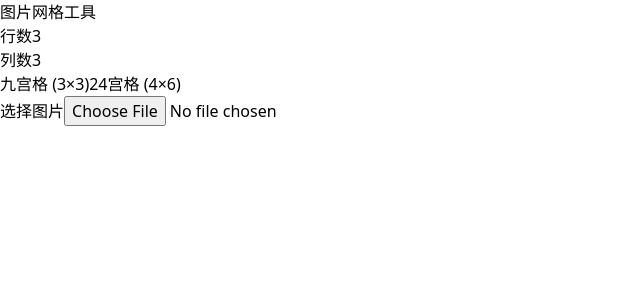
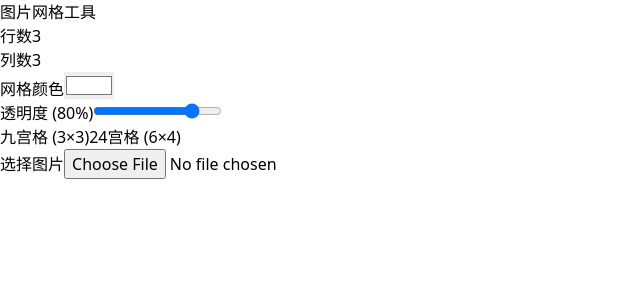
Before and after one commit to kidwon/image-grid-tool, a React (Vite) app: page / in a window 1280 px wide. Shown: the top 300 px of the page, without its empty margins (0-640 px from the left). Built offline with nearby package versions, Linux system fonts and the light colour scheme.

Commit message:
feat: little improve

```diff
--- a/src/App.jsx
+++ b/src/App.jsx
@@ -6,6 +6,8 @@ export default function App() {
   const [rows, setRows] = useState(3);
   const [cols, setCols] = useState(3);
   const [error, setError] = useState('');
+  const [gridColor, setGridColor] = useState('#ffffff'); // 默认白色
+  const [gridOpacity, setGridOpacity] = useState(0.8); // 默认透明度
   const canvasRef = useRef(null);
   const fileInputRef = useRef(null);
 
@@ -58,7 +60,23 @@ export default function App() {
     }
   };
 
-  const drawImageWithGrid = (img, currentRows = rows, currentCols = cols) => {
+  const handleColorChange = (e) => {
+    const newColor = e.target.value;
+    setGridColor(newColor);
+    if (selectedImage) {
+      drawImageWithGrid(selectedImage, rows, cols, newColor, gridOpacity);
+    }
+  };
+
+  const handleOpacityChange = (e) => {
+    const newOpacity = parseFloat(e.target.value);
+    setGridOpacity(newOpacity);
+    if (selectedImage) {
+      drawImageWithGrid(selectedImage, rows, cols, gridColor, newOpacity);
+    }
+  };
+
+  const drawImageWithGrid = (img, currentRows = rows, currentCols = cols, color = gridColor, opacity = gridOpacity) => {
     const canvas = canvasRef.current;
     const ctx = canvas.getContext('2d');
 
@@ -70,7 +88,8 @@ export default function App() {
     ctx.drawImage(img, 0, 0);
 
     // Draw grid
-    ctx.strokeStyle = 'rgba(255, 255, 255, 0.8)';
+    const rgba = hexToRgba(color, opacity);
+    ctx.strokeStyle = rgba;
     ctx.lineWidth = 2;
 
     // Draw vertical lines
@@ -92,12 +111,30 @@ export default function App() {
     }
   };
 
+  const hexToRgba = (hex, opacity) => {
+    const r = parseInt(hex.slice(1, 3), 16);
+    const g = parseInt(hex.slice(3, 5), 16);
+    const b = parseInt(hex.slice(5, 7), 16);
+    return `rgba(${r}, ${g}, ${b}, ${opacity})`;
+  };
+
   const downloadImage = () => {
     const canvas = canvasRef.current;
+    const imageData = canvas.toDataURL('image/png');
+
+    // 检测是否是iOS设备
+    const isIOS = /iPad|iPhone|iPod/.test(navigator.userAgent);
+
+    if (isIOS) {
+      // iOS设备：打开图片在新窗口，用户可以长按保存
+      window.open(imageData);
+    } else {
+      // 其他设备：使用常规下载方式
       const link = document.createElement('a');
       link.download = `grid-${rows}x${cols}.png`;
-    link.href = canvas.toDataURL();
+      link.href = imageData;
       link.click();
+    }
   };
 
   const presetGrid = (presetRows, presetCols) => {
@@ -147,6 +184,34 @@ export default function App() {
                 </div>
               </div>
 
+              <div className="flex gap-4">
+                <div className="flex-1">
+                  <label className="block text-sm font-medium text-gray-700 mb-1">
+                    网格颜色
+                  </label>
+                  <input
+                    type="color"
+                    value={gridColor}
+                    onChange={handleColorChange}
+                    className="w-full h-10"
+                  />
+                </div>
+                <div className="flex-1">
+                  <label className="block text-sm font-medium text-gray-700 mb-1">
+                    透明度 ({(gridOpacity * 100).toFixed(0)}%)
+                  </label>
+                  <input
+                    type="range"
+                    min="0"
+                    max="1"
+                    step="0.1"
+                    value={gridOpacity}
+                    onChange={handleOpacityChange}
+                    className="w-full"
+                  />
+                </div>
+              </div>
+
               {error && (
                 <div className="bg-red-50 border-l-4 border-red-400 p-4">
                   <p className="text-red-700">{error}</p>
@@ -161,10 +226,10 @@ export default function App() {
                   九宫格 (3×3)
                 </button>
                 <button
-                  onClick={() => presetGrid(4, 6)}
+                  onClick={() => presetGrid(6, 4)}
                   className="flex-1 bg-blue-500 text-white px-4 py-2 rounded-md hover:bg-blue-600"
                 >
-                  24宫格 (4×6)
+                  24宫格 (6×4)
                 </button>
               </div>
             </div>
@@ -193,12 +258,19 @@ export default function App() {
             </div>
 
             {selectedImage && (
+              <div className="space-y-2">
                 <button
                   onClick={downloadImage}
                   className="w-full bg-purple-500 text-white px-4 py-2 rounded-md hover:bg-purple-600"
                 >
                   下载带网格的图片
                 </button>
+                {/iPad|iPhone|iPod/.test(navigator.userAgent) && (
+                  <p className="text-sm text-gray-600 text-center">
+                    iOS设备请在新窗口打开后，长按图片选择"存储图像"
+                  </p>
+                )}
+              </div>
             )}
           </div>
         </div>
```
Lines whose indentation alone changed are shown as unchanged.
